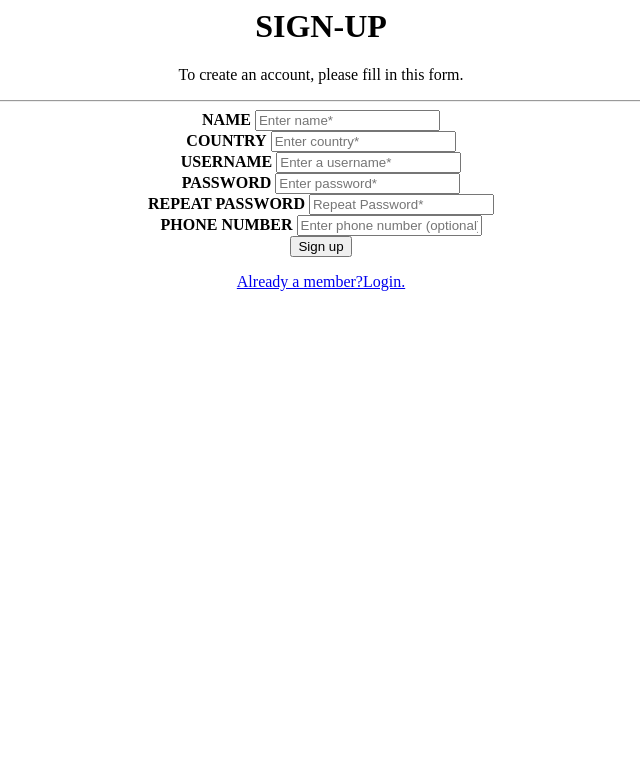
After one commit to thealphadollar/messiah, a PHP site: page /Signup.html in a window 1280 px wide. The commit adds this page. Shown: the top 783 px of the page, without its empty margins (319-959 px from the left). Run offline with PHP 8.4, Linux system fonts and the light colour scheme.

Commit message:
Signup+Login without css (#68)
* Added two logos

* Added logosin all pages and readme

* no message

* Added Login and Signup form in the navbar.

* src/config/databaseConfig.json

```diff
--- /dev/null
+++ b/src/frontend/Signup.html
@@ -0,0 +1,32 @@
+<html>
+<head><title>FORM</title></head>
+<style>
+
+</style>
+<body>
+
+<center>
+
+<div class="form-wrap" id="Sign up">
+<h1>SIGN-UP</h1>
+
+<p>To create an account, please fill in this form.</p>
+<hr>
+<label for="name"><b>NAME</b></label>
+<input type="text" placeholder="Enter name*" name="name" required><br>
+<label for="country"><b>COUNTRY</b></label>
+<input type="Text" placeholder="Enter country*" name="country" required><br>
+<label for="username"><b>USERNAME</b></label>
+<input type="Text" placeholder="Enter a username*" name="username" required><br>
+<label for="psw"><b>PASSWORD</b></label>
+<input type="password" placeholder="Enter password*" name="psw" required><br>
+<label for="psw-repeat"><b>REPEAT PASSWORD</b></label>
+<input type="password" placeholder="Repeat Password*" name="psw-repeat" required><br>
+<label for="phone_no"><b>PHONE NUMBER</b></label>
+<input type="text" placeholder="Enter phone number (optional)" name="phone"><br>
+<input type="button" value="Sign up"><br>
+<p class="change_link"><a href="Login.html">Already a member?Login.</a></p>
+</div>
+</center>
+</body>
+</html>
--- a/src/frontend/about.html
+++ b/src/frontend/about.html
@@ -28,7 +28,8 @@
 		        <li><a href="dashboard.html">Dashboard</a></li>
 		        <li><a href="api.html">API service</a></li>
             <li><a href="sms.html">SMS Services</a></li>
-		        <li><a href="scope.html">Further Scope</a></li>
+                <li><a href="scope.html">Further Scope</a></li>
+                <li> <a href="Login.html">Login</a></li>
 			  </ul>
 	    	</div>
   		</nav>
--- a/src/frontend/api.html
+++ b/src/frontend/api.html
@@ -25,7 +25,8 @@
 		        <li><a href="dashboard.html">Dashboard</a></li>
 		        <li class="active"><a href="api.html">API service</a></li>
 		        <li><a href="sms.html">SMS Services</a></li>
-		        <li><a href="scope.html">Further Scope</a></li>
+				<li><a href="scope.html">Further Scope</a></li>
+				<li><a href="Login.html">Login</a></li>
 			  </ul>
 	    	</div>
   		</nav>
--- a/src/frontend/css/flags.css
+++ b/src/frontend/css/flags.css
@@ -259,3 +259,6 @@
 .flag.flag-zanzibar {background-position: -160px -165px}
 .flag.flag-zm {background-position: -176px -165px}
 .flag.flag-zw {background-position: -192px -165px}
+
+
+div.easy-autocomplete-container li { background-color: #283593}
--- a/src/frontend/dashboard.html
+++ b/src/frontend/dashboard.html
@@ -28,7 +28,8 @@
 		        <li class="active"><a href="dashboard.html">Dashboard</a></li>
 		        <li><a href="api.html">API service</a></li>
             <li><a href="sms.html">SMS Services</a></li>
-		        <li><a href="scope.html">Further Scope</a></li>
+                <li><a href="scope.html">Further Scope</a></li>
+                <li><a href="Login.html">Login</a></li>
 			  </ul>
 	    	</div>
   		</nav>
--- a/src/frontend/index.html
+++ b/src/frontend/index.html
@@ -26,7 +26,8 @@
 		        <li><a href="dashboard.html">Dashboard</a></li>
 		        <li><a href="api.html">API service</a></li>
             <li><a href="sms.html">SMS Services</a></li>
-		        <li><a href="scope.html">Further Scope</a></li>
+                <li><a href="scope.html">Further Scope</a></li>
+                <li><a href ="Login.html">Login</a></li>
 			  </ul>
 	    	</div>
   		</nav>
@@ -83,7 +84,8 @@ due to <span id="calamity" style="color: #ffff99;">Flood</span>s?</pre>
 		        <li><a href="dashboard.html">Dashboard</a></li>
 		        <li><a href="api.html">API service</a></li>
             <li><a href="sms.html">SMS Services</a></li>
-		        <li><a href="scope.html">Further Scope</a></li>
+                <li><a href="scope.html">Further Scope</a></li>
+                <li><a href="Login.html">Login</a></li>
   </ul>
       <!--JavaScript at end of body for optimized loading-->
       <script type="text/javascript" src="js/materialize.min.js"></script>
--- a/src/frontend/scope.html
+++ b/src/frontend/scope.html
@@ -25,7 +25,8 @@
 		        <li><a href="dashboard.html">Dashboard</a></li>
 		        <li><a href="api.html">API service</a></li>
             <li><a href="sms.html">SMS Services</a></li>
-		        <li class="active"><a href="scope.html">Further Scope</a></li>
+            <li class="active"><a href="scope.html">Further Scope</a></li>
+            <li><a href="Login.html">Login</a></li>
 			  </ul>
 	    	</div>
   		</nav>
```
Also changed, not shown: Login.html (added, +15 -0 lines), Signup.html (added, +32 -0 lines), src/config/databaseConfig.json (added, +8 -0 lines), src/frontend/Login.html (added, +15 -0 lines).
